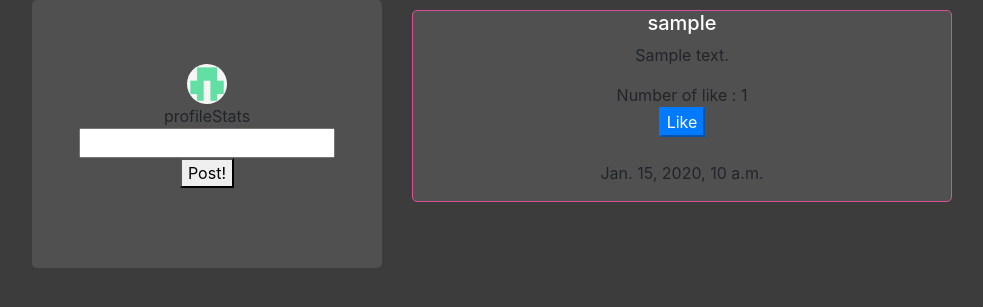
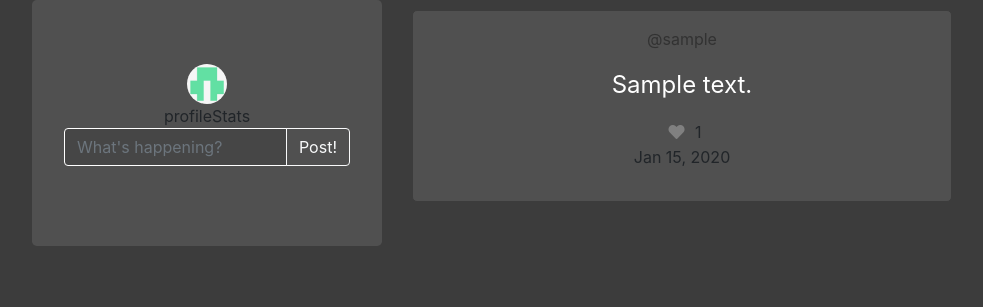
Before and after one commit to domludera/SOEN341UA4, a Django app: page /twitter/home/ in a window 1280 px wide. Shown: the part 56-363 px from the top of the page, without its empty margins (53-1036 px from the left). Run offline with Django 3.2, Linux system fonts and the light colour scheme; tables that the repository leaves empty hold one stand-in row (values such as "Sample post"); some libraries are stand-ins or nearby versions.

Commit message:
updated form.py and profile page

```diff
--- a/twitter_clone/twitter_clone_app/forms.py
+++ b/twitter_clone/twitter_clone_app/forms.py
@@ -5,7 +5,7 @@ from .models import Chirp
 # Create a form, when this form will be POST, it will be possible to update the model associated with it.
 
 class HomeForm(forms.ModelForm):
-    tweet_text = forms.CharField(label='', required=False)
+    tweet_text = forms.CharField(label='', widget=forms.TextInput(attrs={'class':'form-control','placeholder':'What\'s happening?'}))
 
     class Meta:
         model = Chirp  # Model associated with the form.
--- a/twitter_clone/twitter_clone_app/static/twitter_clone_app/css/home.css
+++ b/twitter_clone/twitter_clone_app/static/twitter_clone_app/css/home.css
@@ -1,46 +1,61 @@
-.login_logo{
+.login_logo {
   height: 80px;
 }
 
-.logoutBtn{
-    text-decoration: none;
-    background-color: lightcoral;
-    color: white;
+.fa-heart {
+  color: grey;
 }
 
-#feedChirp{
-    margin: auto;
-    border: var(--pink) solid 1px;
-    border-radius: 5px;
-    background-color: var(--lightgrey);
+.likebtn {
+  text-decoration: none;
+  background-color: inherit;
+  border: none;
 }
 
-.chirpForm{
-
+.author {
+  color: var(--darkergrey);
 }
 
-#userName{
+.chirpContent {
+  color: white;
+  font-size: 24px;
+}
+
+.form-control{
+  border: 1px solid white;
+  color: white;
+  background-color: var(--grey);
+}
+
+
+#feedChirp {
+  margin: auto;
+  border: var(--darkgrey) solid 1px;
+  border-radius: 5px;
+  background-color: var(--lightgrey);
+  padding: 1rem;
+}
+
+#userName {
   color: white;
 }
 
-.profileSummary{
+.profileSummary {
   position: sticky;
   top: 66px;
 }
 
-.profilePic{
+.profilePic {
   border-radius: 50%;
   height: 40px;
 }
 
-.feed{
-    top: 10px;
+.feed {
+  top: 10px;
 }
 
-
-.jumbotron{
-
-    background-color: var(--lightgrey);
+.jumbotron {
+  background-color: var(--lightgrey);
 }
 
 /*
@@ -49,11 +64,6 @@
     max-height: fit-content;
 }
 
-
-
-
-
-
 #trendingChirps{
     color: darkslategrey;
 }
--- a/twitter_clone/twitter_clone_app/static/twitter_clone_app/css/style.css
+++ b/twitter_clone/twitter_clone_app/static/twitter_clone_app/css/style.css
@@ -9,3 +9,9 @@
 body{
   background-color: var(--darkgrey);
 }
+
+.logoutBtn{
+    text-decoration: none;
+    background-color: lightcoral;
+    color: white;
+}
--- a/twitter_clone/twitter_clone_app/templates/twitter_clone_app/home.html
+++ b/twitter_clone/twitter_clone_app/templates/twitter_clone_app/home.html
@@ -5,41 +5,6 @@
 
 
 <!-- Html for the page -->
-
-<nav class="navbar navbar-expand-lg navbar-dark bg-dark sticky-top">
-  <a class="navbar-brand" href="#">Chirp.</a>
-  <button class="navbar-toggler" type="button" data-toggle="collapse" data-target="#navbarSupportedContent" aria-controls="navbarSupportedContent" aria-expanded="false" aria-label="Toggle navigation">
-    <span class="navbar-toggler-icon"></span>
-  </button>
-
-  <div class="collapse navbar-collapse" id="navbarSupportedContent">
-    <ul class="navbar-nav mr-auto">
-      <li class="nav-item active">
-    <span class="sr-only">(current)</span>
-      </li>
-    </ul>
-
-
-
-
-    <ul class="navbar-nav">
-      <li class="nav-item dropdown" right>
-        <a class="nav-link dropdown-toggle" href="#" id="navbarDropdown" role="button" data-toggle="dropdown" aria-haspopup="true" aria-expanded="false">
-          @{{ user.username }}
-        </a>
-        <div class="dropdown-menu" aria-labelledby="navbarDropdown">
-          <a class="dropdown-item" href="#">Profile</a>
-          <a class="dropdown-item" href="#">Settings</a>
-          <div class="dropdown-divider"></div>
-          <a class="dropdown-item logoutBtn" href="#">Logout</a>
-        </div>
-      </li>
-    </ul>
-
-
-
-  </div>
-</nav>
 
 
 
@@ -52,10 +17,17 @@
 
         <div class="profileStats">profileStats</div>
 
+
+
         <form class="form-group" method="post">
           {% csrf_token %}
-        {{ form }}
-          <button type="submit" name="post" value="post">Post!</button>
+
+          <div class="input-group mb-3">
+            {{ form }}
+            <div class="input-group-append">
+              <button class="btn btn-outline-light" type="button" id="button-addon2">Post!</button>
+            </div>
+          </div>
           <!--Sends POST request with value post to views.py -->
         </form>
       </div>
@@ -82,20 +54,19 @@
       <!-- Iterate threw post in database, in reverse-->
       {% for chirp in chirpList reversed %}
       <div id="feedChirp">
-        <h5 id="userName"> {{ chirp.author }} </h5>
-        <p id="chirpContent">{{ chirp.tweet_text }}</p>
-
-          Number of like : {{ chirp.likes.all.count }}
-
+        <p class="author">@{{ chirp.author }} </p>
+        <p class="chirpContent">
+          {{ chirp.tweet_text }}
+        </p>
           <form method="post">
             {% csrf_token %}
-            <button type="submit" name="chirp" value="{{ chirp.id }}" class="btn-primary">Like
+            <button type="submit" name="chirp" value="{{ chirp.id }}" class="likebtn">
+              <i name="chirp" value="{{ chirp.id }}}" class="fas fa-heart"></i>
             </button>
+            {{ chirp.likes.all.count }}
             <!--Creates a button that sends a POST request, with different ids -->
           </form>
-
-          <br>
-          {{ chirp.date_posted }}
+          {{ chirp.date_posted | date:"M d, Y" }}
         </p>
       </div>
       <br>
--- a/twitter_clone/twitter_clone_app/templates/twitter_clone_app/template.html
+++ b/twitter_clone/twitter_clone_app/templates/twitter_clone_app/template.html
@@ -14,6 +14,7 @@
     <meta name="viewport" content="width=device-width, initial-scale=1, shrink-to-fit=no">
     <!-- Font awesome -->
     <link rel="stylesheet" href="http://maxcdn.bootstrapcdn.com/font-awesome/latest/css/font-awesome.min.css">
+    <link rel="stylesheet" href="https://use.fontawesome.com/releases/v5.7.2/css/all.css" integrity="sha384-fnmOCqbTlWIlj8LyTjo7mOUStjsKC4pOpQbqyi7RrhN7udi9RwhKkMHpvLbHG9Sr" crossorigin="anonymous">
     <!-- Import css -->
     <link rel="stylesheet" href="{% static 'twitter_clone_app/css/style.css' %}">
     <!-- Vue.js
@@ -35,6 +36,40 @@
 
 </head>
 <body>
+  <nav class="navbar navbar-expand-lg navbar-dark bg-dark sticky-top">
+    <a class="navbar-brand" href="/twitter/home/">Chirp.</a>
+    <button class="navbar-toggler" type="button" data-toggle="collapse" data-target="#navbarSupportedContent" aria-controls="navbarSupportedContent" aria-expanded="false" aria-label="Toggle navigation">
+      <span class="navbar-toggler-icon"></span>
+    </button>
+
+    <div class="collapse navbar-collapse" id="navbarSupportedContent">
+      <ul class="navbar-nav mr-auto">
+        <li class="nav-item active">
+      <span class="sr-only">(current)</span>
+        </li>
+      </ul>
+
+
+
+
+      <ul class="navbar-nav">
+        <li class="nav-item dropdown" right>
+          <a class="nav-link dropdown-toggle" href="" id="navbarDropdown" role="button" data-toggle="dropdown" aria-haspopup="true" aria-expanded="false">
+            @{{ user.username }}
+          </a>
+          <div class="dropdown-menu" aria-labelledby="navbarDropdown">
+            <a class="dropdown-item" href="/twitter/my-profile/">Profile</a>
+            <a class="dropdown-item" href="#">Settings</a>
+            <div class="dropdown-divider"></div>
+            <a class="dropdown-item logoutBtn" style="background: lightcoral" href="#">Logout</a>
+          </div>
+        </li>
+      </ul>
+
+
+
+    </div>
+  </nav>
 {% block content %}{% endblock content %}
 </body>
 </html>
```
Also changed, not shown: twitter_clone/twitter_clone_app/static/twitter_clone_app/css/profile.css (added, +49 -0 lines), twitter_clone/twitter_clone_app/templates/twitter_clone_app/my-profile.html (+48 -19 lines).
